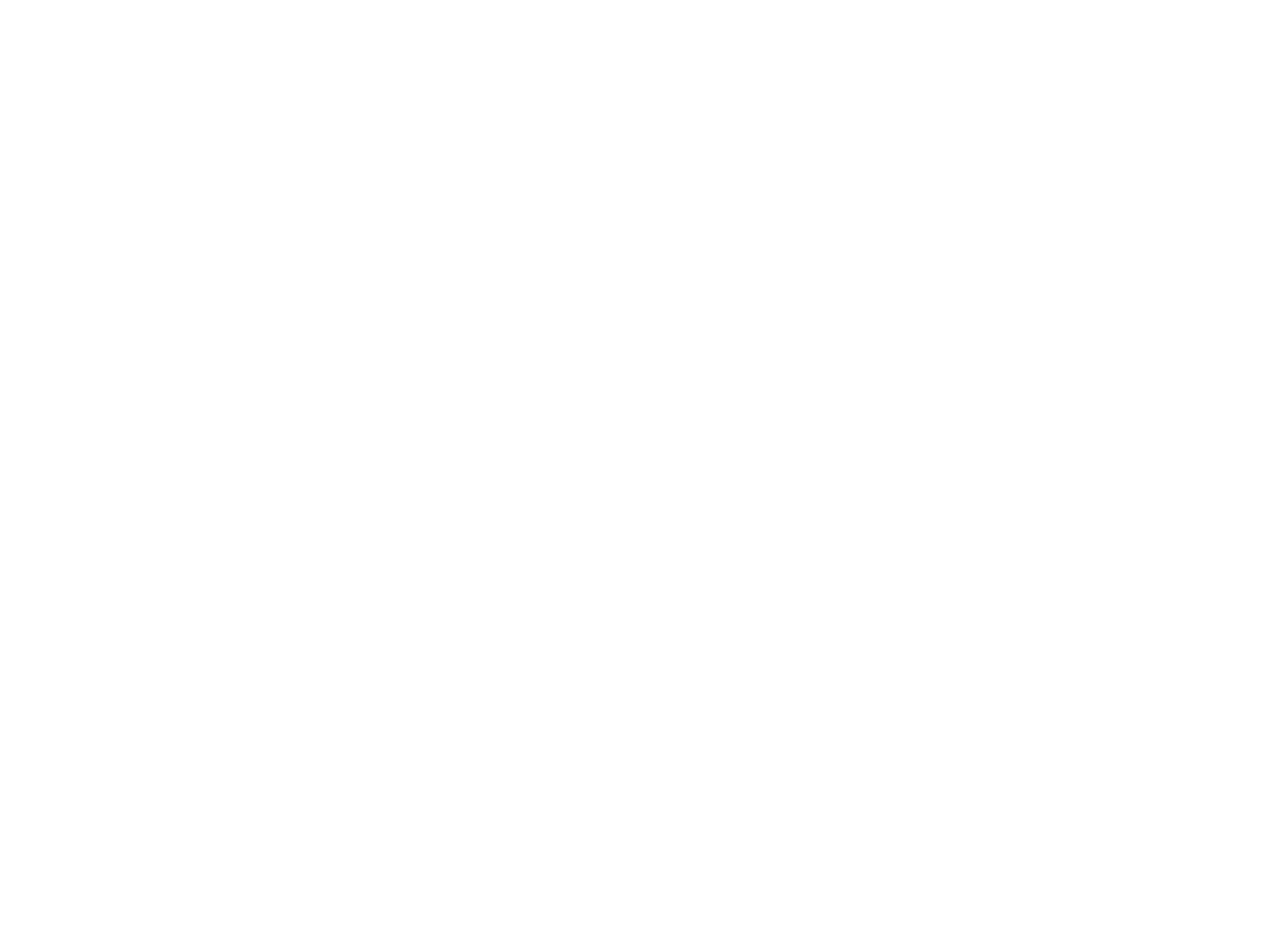
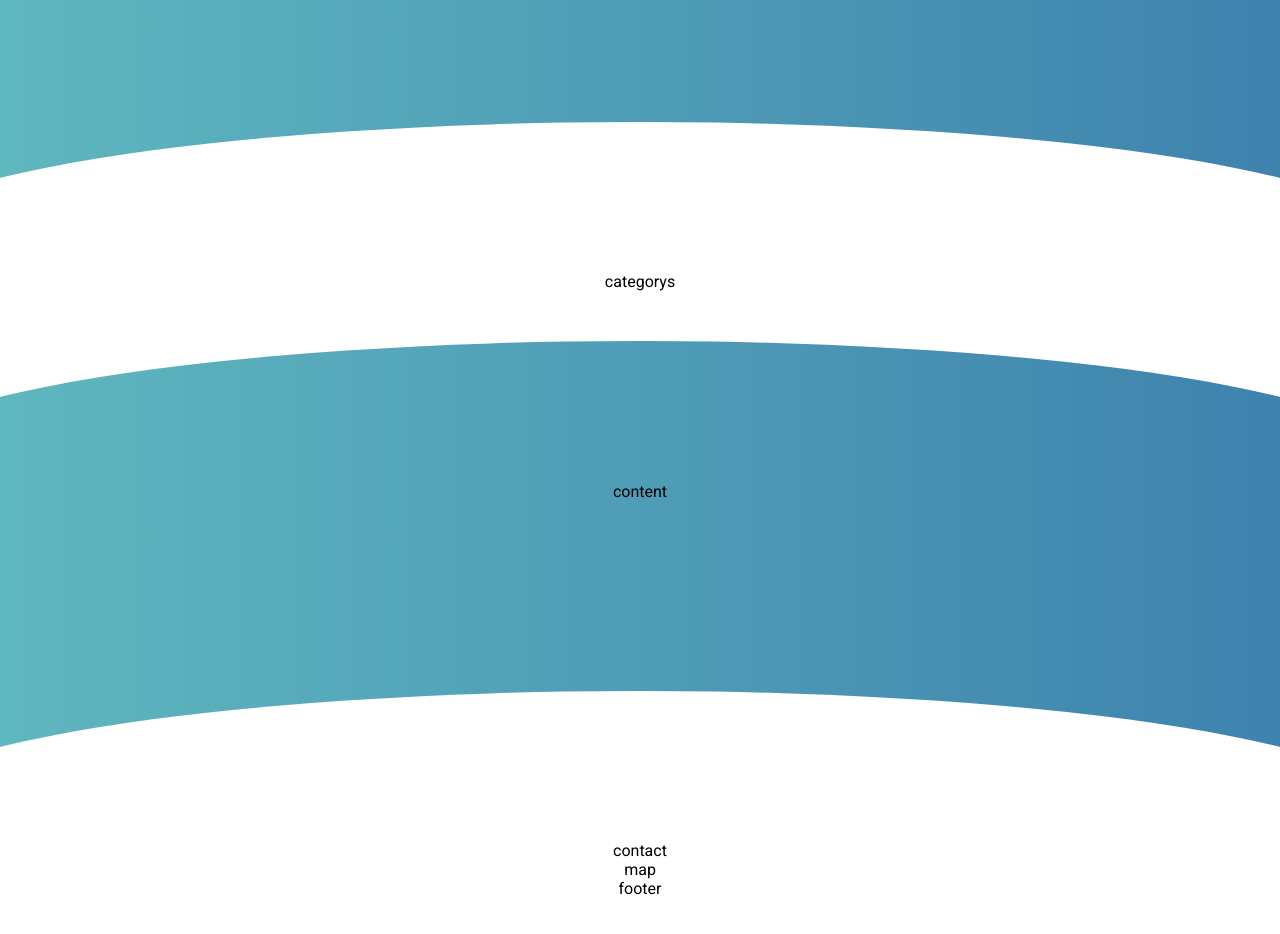
Before and after one commit to dinoDanic/speak-on, a Next.js app: page / in a window 1280 px wide. Shown: the part 1500-2434 px from the top of the page. Built offline with nearby package versions, Linux system fonts and the light colour scheme.

Commit message:
site constr

```diff
--- /dev/null
+++ b/components/Footer/footer.component.js
@@ -0,0 +1,7 @@
+import React from "react";
+
+const Footer = () => {
+  return <div style={{ textAlign: "center" }}>footer</div>;
+};
+
+export default Footer;
--- /dev/null
+++ b/components/cats/cats.component.js
@@ -0,0 +1,7 @@
+import React from "react";
+
+const Cats = () => {
+  return <div style={{ textAlign: "center" }}>categorys</div>;
+};
+
+export default Cats;
--- /dev/null
+++ b/components/contact/contact.component.js
@@ -0,0 +1,7 @@
+import React from "react";
+
+const Contact = () => {
+  return <div style={{ textAlign: "center" }}>contact</div>;
+};
+
+export default Contact;
--- /dev/null
+++ b/components/image-seperator/image-seperator.component.js
@@ -0,0 +1,51 @@
+import React from "react";
+import styled from "styled-components";
+
+const ImageSeperator = () => {
+  return (
+    <Container>
+      <Content>content</Content>
+      <Sep></Sep>
+      <Sep2></Sep2>
+    </Container>
+  );
+};
+
+const Container = styled.div`
+  margin-top: 50px;
+  position: relative;
+  display: flex;
+  justify-content: center;
+  align-items: center;
+  width: 100%;
+  height: fit-content;
+  min-height: 500px;
+  overflow: hidden;
+`;
+
+const Content = styled.div`
+  margin-top: -200px;
+`;
+
+const Sep = styled.div`
+  width: 120%;
+  position: absolute;
+  top: 0;
+  height: 100%;
+  background: linear-gradient(90deg, #65c1c2 -7.48%, #1e4e9d 173.45%);
+  border-top-left-radius: 100% 250px;
+  border-top-right-radius: 100% 250px;
+  z-index: -1;
+`;
+const Sep2 = styled.div`
+  width: 120%;
+  position: absolute;
+  height: 150px;
+  bottom: 0px;
+  background-color: #ffffff;
+  border-top-left-radius: 100% 250px;
+  border-top-right-radius: 100% 250px;
+  z-index: -1;
+`;
+
+export default ImageSeperator;
--- /dev/null
+++ b/components/map/map.component.js
@@ -0,0 +1,7 @@
+import React from "react";
+
+const Map = () => {
+  return <div style={{ textAlign: "center" }}>map</div>;
+};
+
+export default Map;
--- a/pages/_app.js
+++ b/pages/_app.js
@@ -3,6 +3,7 @@
 import { GlobalStyle } from "../styles/theme/global";
 
 import Header from "../components/header/header.component";
+import Footer from "../components/Footer/footer.component";
 
 function MyApp({ Component, pageProps }) {
   return (
@@ -10,6 +11,7 @@
       <GlobalStyle />
       <Header />
       <Component {...pageProps} />
+      <Footer />
     </ThemeProvider>
   );
 }
--- a/pages/index.js
+++ b/pages/index.js
@@ -1,6 +1,10 @@
 import styled from "styled-components";
 
+import Cats from "../components/cats/cats.component";
+import Contact from "../components/contact/contact.component";
 import Hero from "../components/hero/hero.component";
+import ImageSeperator from "../components/image-seperator/image-seperator.component";
+import Map from "../components/map/map.component";
 import Seperator from "../components/seperator/seperator.component";
 import Suport from "../components/suport/suport.component";
 
@@ -10,6 +14,11 @@
       <Hero />
       <Seperator />
       <Suport />
+      <ImageSeperator />
+      <Cats />
+      <ImageSeperator />
+      <Contact />
+      <Map />
     </>
   );
 }
```
